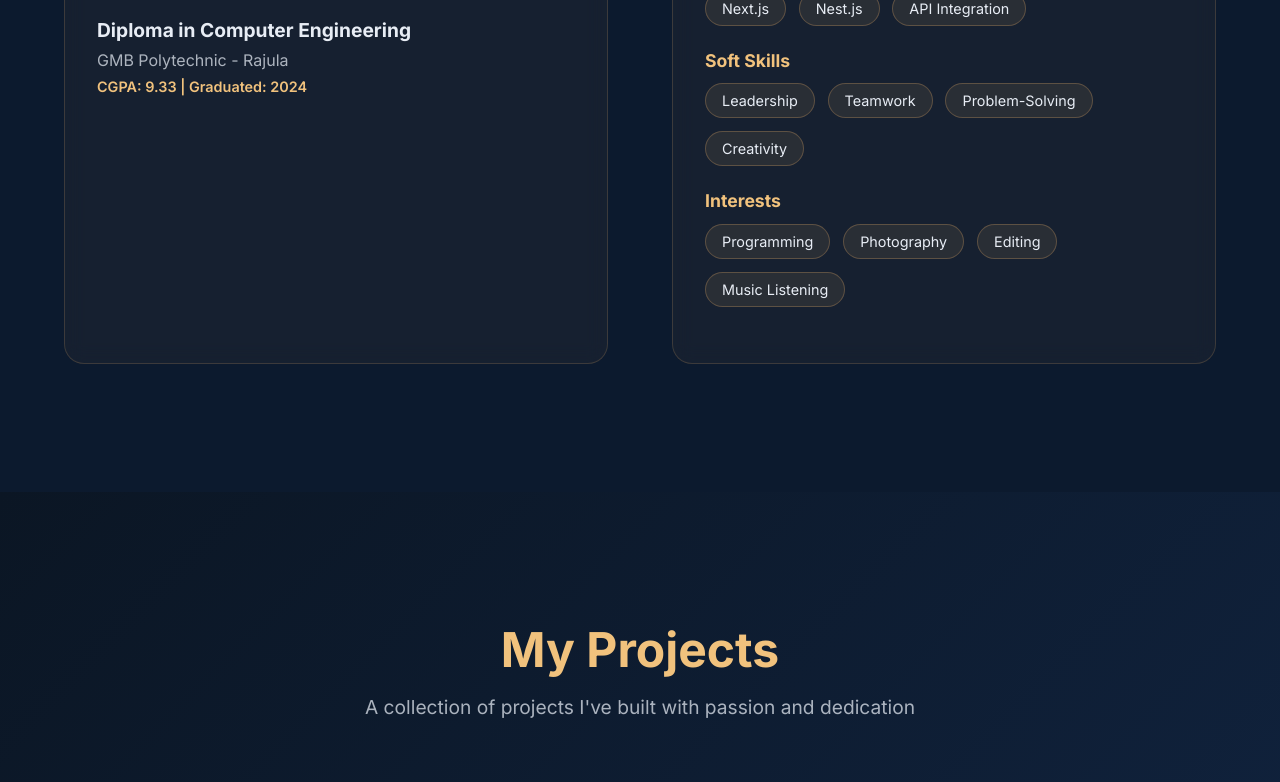
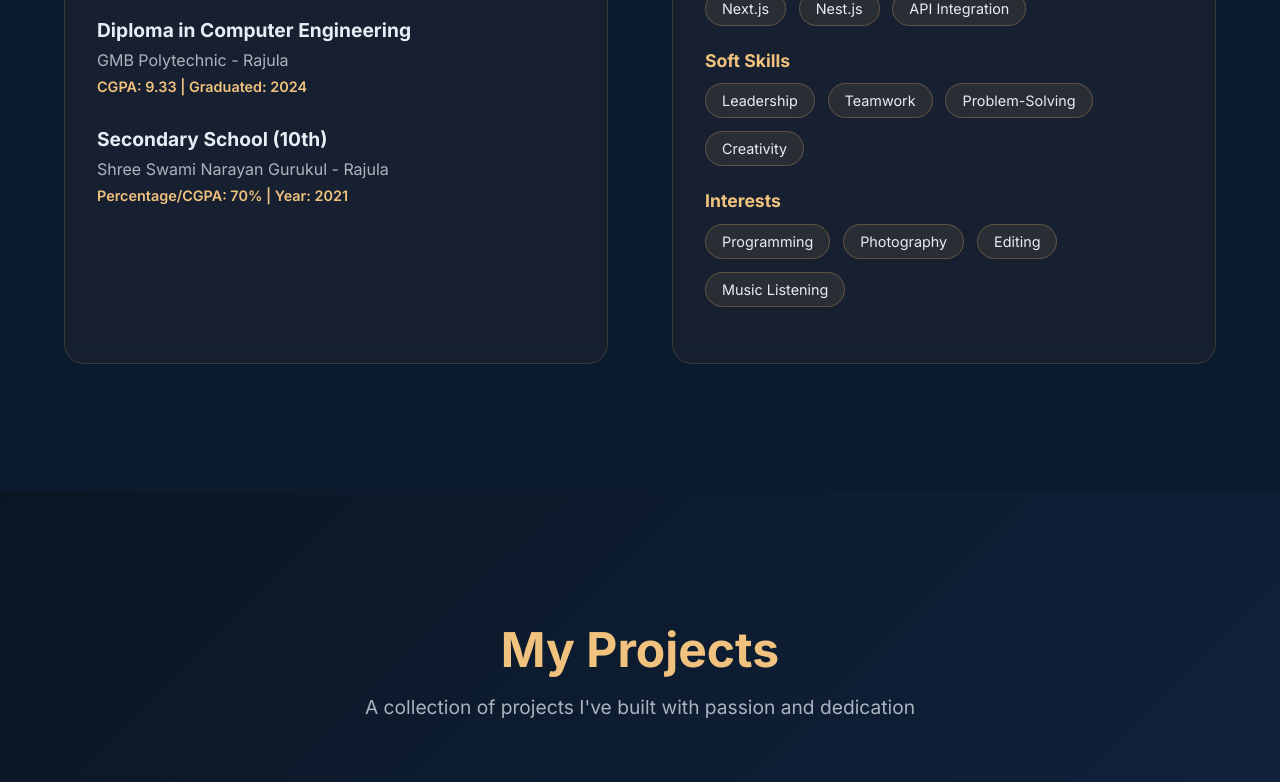
Before and after one commit to harmikrathod09/portfolio_web, a React (Vite) app: page / in a window 1280 px wide. Shown: the part 1260-2042 px from the top of the page. Built offline with nearby package versions, Linux system fonts and the light colour scheme.

Commit message:
10th school add

```diff
--- a/src/components/About.jsx
+++ b/src/components/About.jsx
@@ -138,7 +138,7 @@ const SkillTag = styled.span`
 const About = () => {
   const technicalSkills = ['C', 'C++', 'Java', 'Python', 'MERN', 'Flutter', 'Next.js', 'Nest.js', 'API Integration'];
   const softSkills = ['Leadership', 'Teamwork', 'Problem-Solving', 'Creativity'];
-  const interests = [ 'Programming', 'Photography',  'Editing', 'Music Listening',];
+  const interests = ['Programming', 'Photography', 'Editing', 'Music Listening',];
 
   return (
     <AboutSection id="about">
@@ -177,6 +177,12 @@ const About = () => {
               <Degree>Diploma in Computer Engineering</Degree>
               <Institution>GMB Polytechnic - Rajula</Institution>
               <Details>CGPA: 9.33 | Graduated: 2024</Details>
+            </EducationItem>
+
+            <EducationItem>
+              <Degree>Secondary School (10th)</Degree>
+              <Institution>Shree Swami Narayan Gurukul - Rajula</Institution>
+              <Details>Percentage/CGPA: 70% | Year: 2021</Details>
             </EducationItem>
           </EducationCard>
 
```
